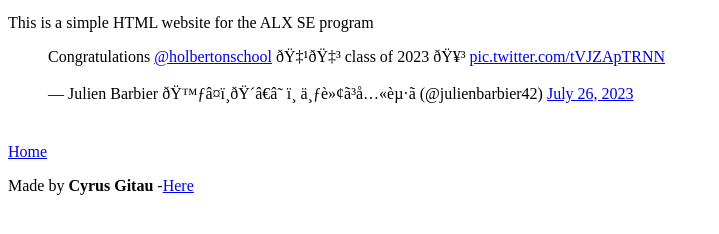
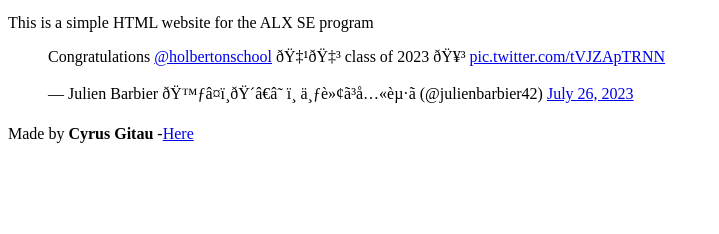
Before and after one commit to Cgichuhi/alx_html_css, a plain HTML site: page html_basic/tweets.html in a window 1280 px wide. Shown: the part 136-370 px from the top of the page, without its empty margins (0-719 px from the left). Drawn offline with Linux system fonts and the light colour scheme.

Commit message:
Update tweets.html

```diff
--- a/html_basic/tweets.html
+++ b/html_basic/tweets.html
@@ -26,8 +26,6 @@
       <a href="https://twitter.com/julienbarbier42/status/1684284441479225344?ref_src=twsrc%5Etfw">July 26, 2023</a>
     </blockquote>
     <script async src="https://platform.twitter.com/widgets.js" charset="utf-8"></script>
-    <br>
-    <a href="https://html_basic/index.html">Home</a>
     <footer>
       <p>Made by <strong>Cyrus Gitau</strong> -<a href="https://twitter.com/cgichuhi64" target="_blank">Here</a></p>
     </footer>
```
